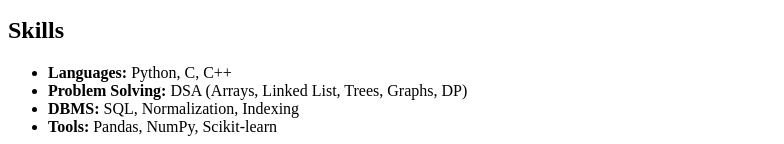
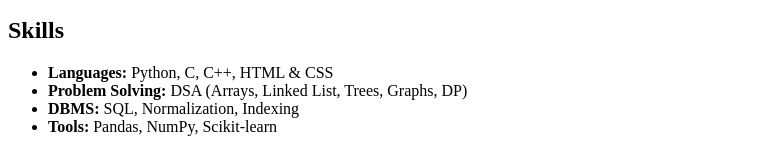
Before and after one commit to SanjaySivakumar2005/Portfolio, a plain HTML site: page index.html in a window 1280 px wide. Shown: the part 656-800 px from the top of the page, without its empty margins (0-784 px from the left). Drawn offline with Linux system fonts and the light colour scheme.

Commit message:
Update index.html

```diff
--- a/index.html
+++ b/index.html
@@ -37,7 +37,7 @@
 
     <h2>Skills</h2>
     <ul>
-      <li><strong>Languages:</strong> Python, C, C++</li>
+      <li><strong>Languages:</strong> Python, C, C++, HTML & CSS</li>
       <li><strong>Problem Solving:</strong> DSA (Arrays, Linked List, Trees, Graphs, DP)</li>
       <li><strong>DBMS:</strong> SQL, Normalization, Indexing</li>
       <li><strong>Tools:</strong> Pandas, NumPy, Scikit-learn</li>
```
